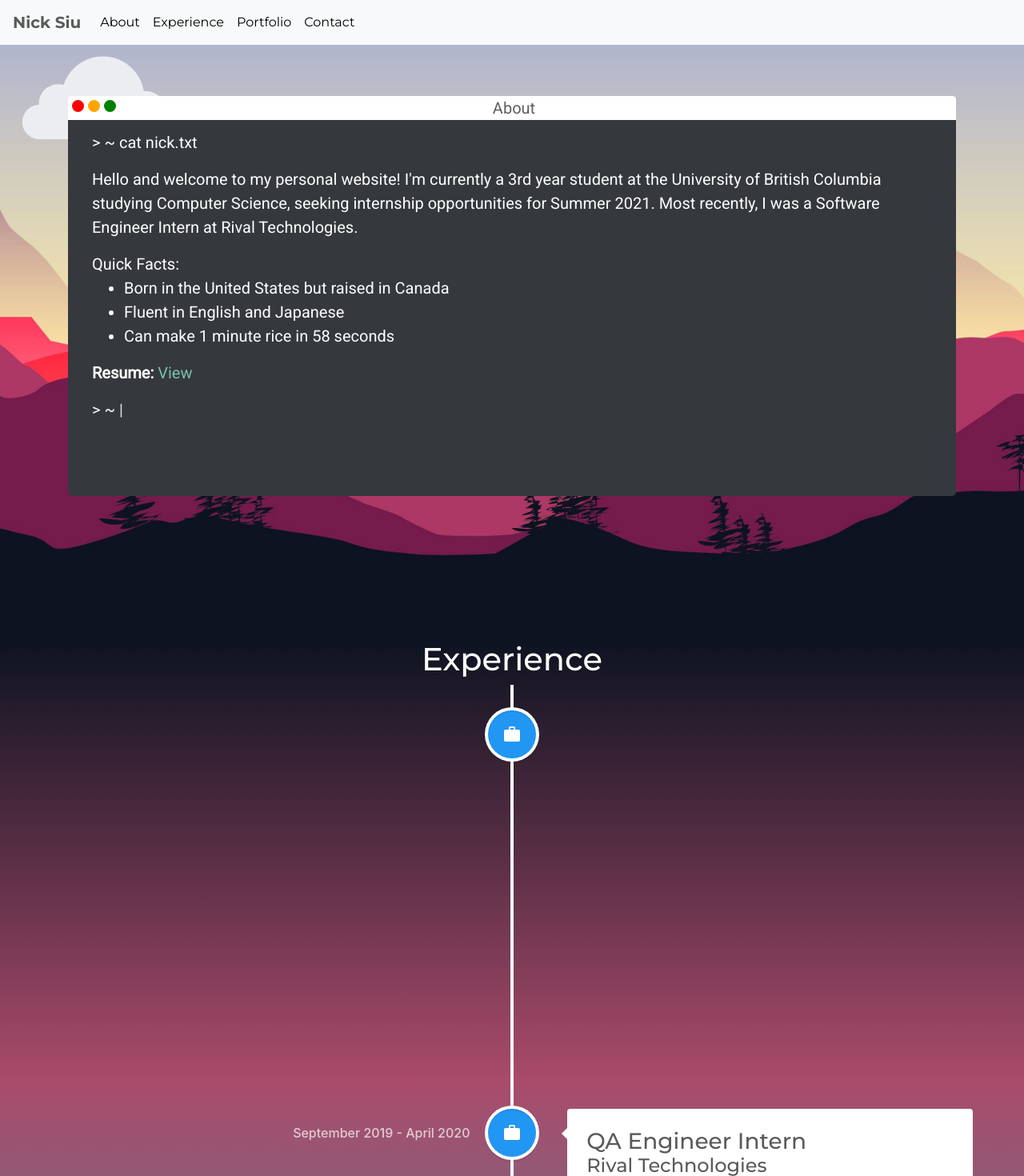
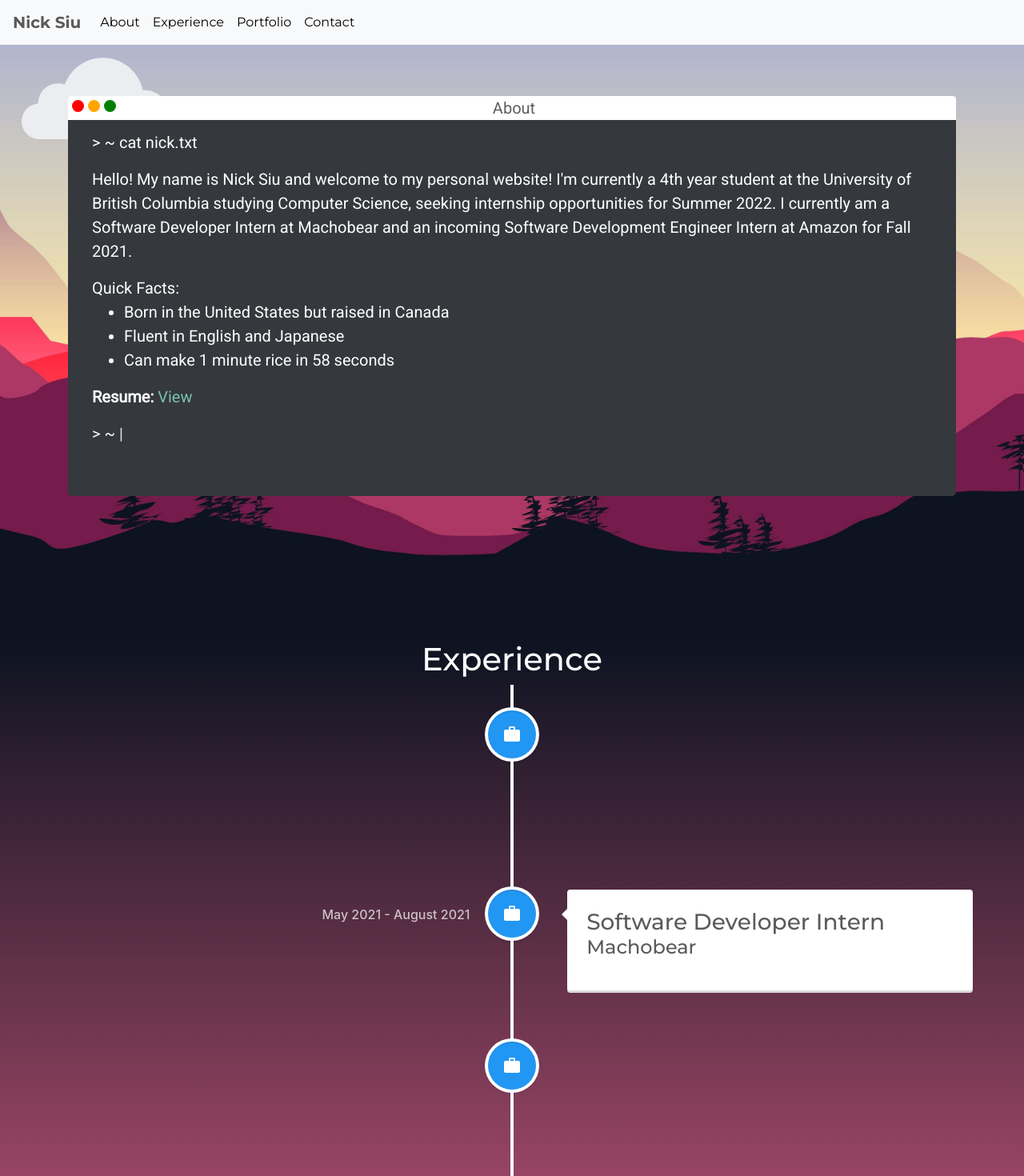
Before and after one commit to nksiu/nick-siu-personal, a React (Create React App) app: page /about in a window 1280 px wide. Shown: the top 1470 px of the page at 80% size. Built offline with nearby package versions, Linux system fonts and the light colour scheme.

Commit message:
add new work exp (#7)
Co-authored-by: Nicholas Siu <ncyk.siu@gmail.com>

```diff
--- a/src/components/About/index.js
+++ b/src/components/About/index.js
@@ -14,10 +14,10 @@ import CloudWrapperSC from "./cloud-wrapper-sc";
 const INTRO_TEXT = (
   <div>
     <p>
-      Hello and welcome to my personal website! I'm currently a 3rd year student
+      Hello! My name is Nick Siu and welcome to my personal website! I'm currently a 4th year student
       at the University of British Columbia studying Computer Science,
-      seeking internship opportunities for Summer 2021. Most recently,
-      I was a Software Engineer Intern at Rival Technologies.
+      seeking internship opportunities for Summer 2022. I currently am a Software Developer Intern at Machobear
+      and an incoming Software Development Engineer Intern at Amazon for Fall 2021.
     </p>
       Quick Facts:
       <ul>
--- a/src/components/Experience/content.js
+++ b/src/components/Experience/content.js
@@ -15,6 +15,20 @@ const RivalQA = `
 `
 
 export const experiences = [
+  {
+    company: "Amazon",
+    title: "Incoming Software Development Engineer Intern",
+    description: "",
+    date: "September 2021 - December 2021",
+    type: "work"
+  },
+  {
+    company: "Machobear",
+    title: "Software Developer Intern",
+    description: "",
+    date: "May 2021 - August 2021",
+    type: "work"
+  },
   {
     company: "Rival Technologies",
     title: "Software Engineer Intern",
```
